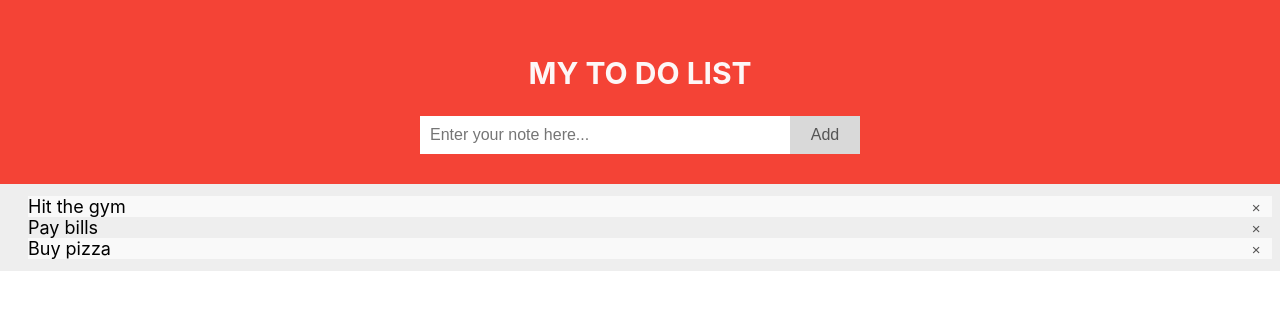
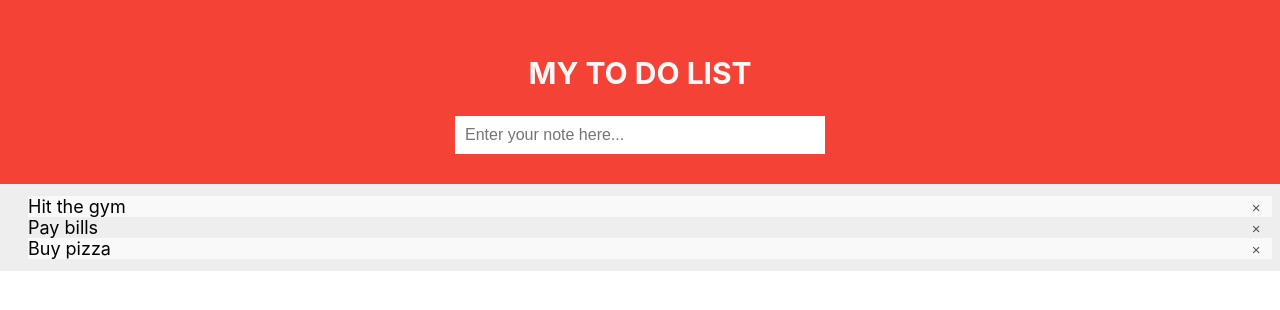
Before and after one commit to HelenFedoseeva/react-app-todo-list, a React (Create React App) app: page / in a window 1280 px wide. Shown: the top 310 px of the page. Built offline with nearby package versions, Linux system fonts and the light colour scheme.

Commit message:
delete-unused-prop

```diff
--- a/src/components/Add-btn/Add-btn.jsx
+++ b/src/components/Add-btn/Add-btn.jsx
@@ -2,7 +2,7 @@
 import { useState } from 'react';
 import '../../index.css';
 
-export const AddBtn = ({onClick}) => {
+export const AddBtn = () => {
 
 
 
--- a/src/components/Section/Section.jsx
+++ b/src/components/Section/Section.jsx
@@ -67,7 +67,7 @@ export const Section = () => {
                 <div className="container">
                     <h1 className="title">My To Do List</h1>
                     <Input  setTodos={setTodos} />
-                    <AddBtn />
+                    {/* <AddBtn /> */}
                 </div>
             </div>
             <ul className="list">
```
